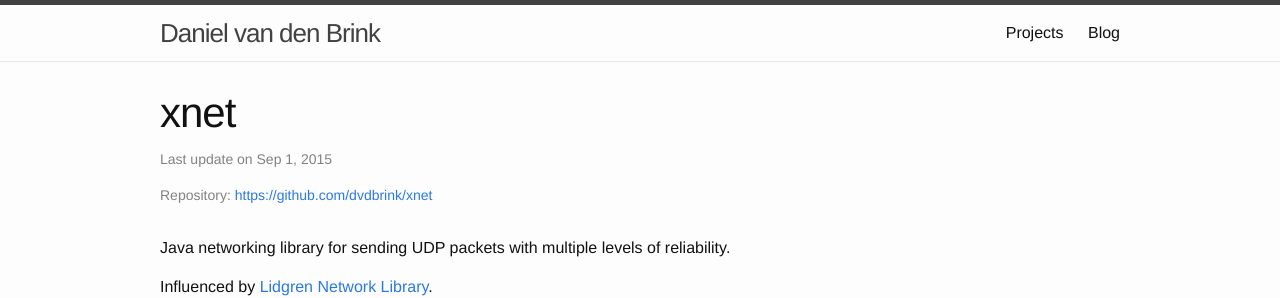
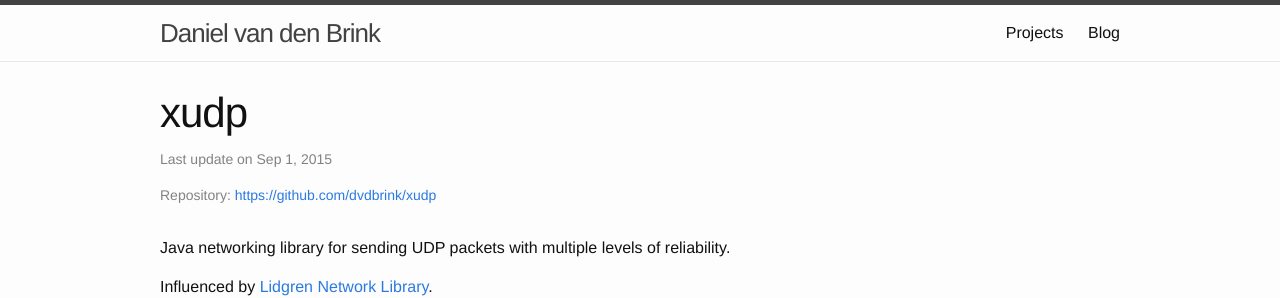
Before and after one commit to dvdbrink/dvdbrink.github.io, a Jekyll site: the page built from _posts/project/2015-09-01-xudp.md, in a window 1280 px wide. Shown: the top 298 px of the page. Built offline with Jekyll 4.4.1, drawn with Linux system fonts in a browser that asks for light colours.

Commit message:
Change xnet to xudp

```diff
--- a/_posts/project/2015-09-01-xnet.md
+++ b/_posts/project/2015-09-01-xudp.md
@@ -1,9 +1,9 @@
 ---
 layout: project
-title: xnet
+title: xudp
 summary: Java networking library for sending UDP packets with multiple levels of reliability.
 status: active
-repository: https://github.com/dvdbrink/xnet
+repository: https://github.com/dvdbrink/xudp
 images:
  - placeholder.png
 categories: project
```
Also changed, not shown: _posts/project/2015-09-01-corena.md (+2 -2 lines).
